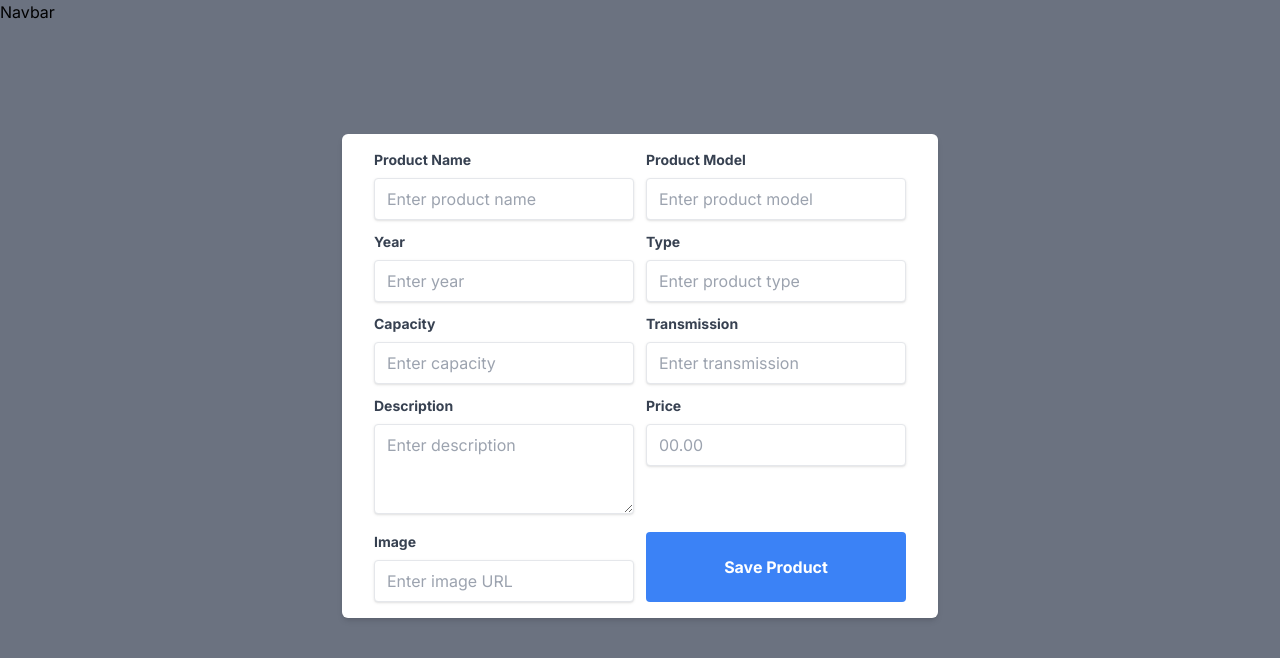
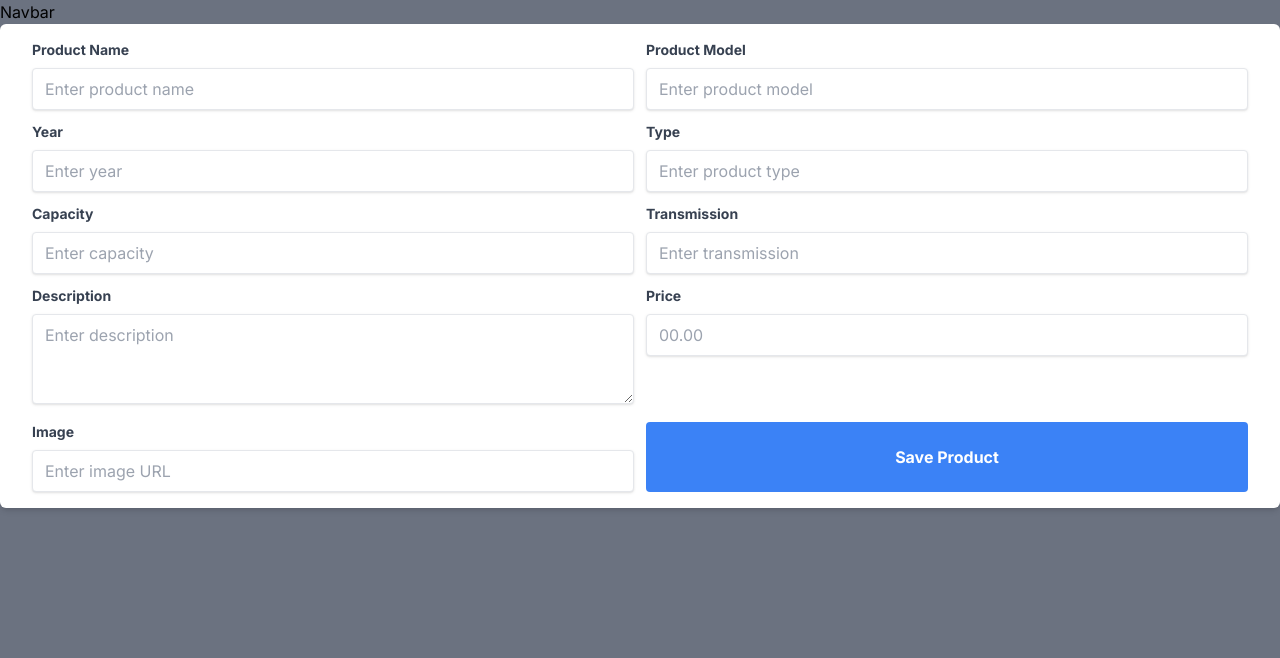
Before and after one commit to aldovelacasas/PF-RentCar, a Next.js app: page /new in a window 1280 px wide. Shown: the top 658 px of the page. Built offline with nearby package versions, Linux system fonts and the light colour scheme.

Commit message:
prueba de rama

```diff
--- a/src/app/new/page.jsx
+++ b/src/app/new/page.jsx
@@ -2,7 +2,7 @@ import ProductForm from "@/components/productform"
 
 function NewPage() {
   return (
-    <div className="flex justify-center items-center h-full ">
+    <div>
      <ProductForm />
     </div>
   )
```
